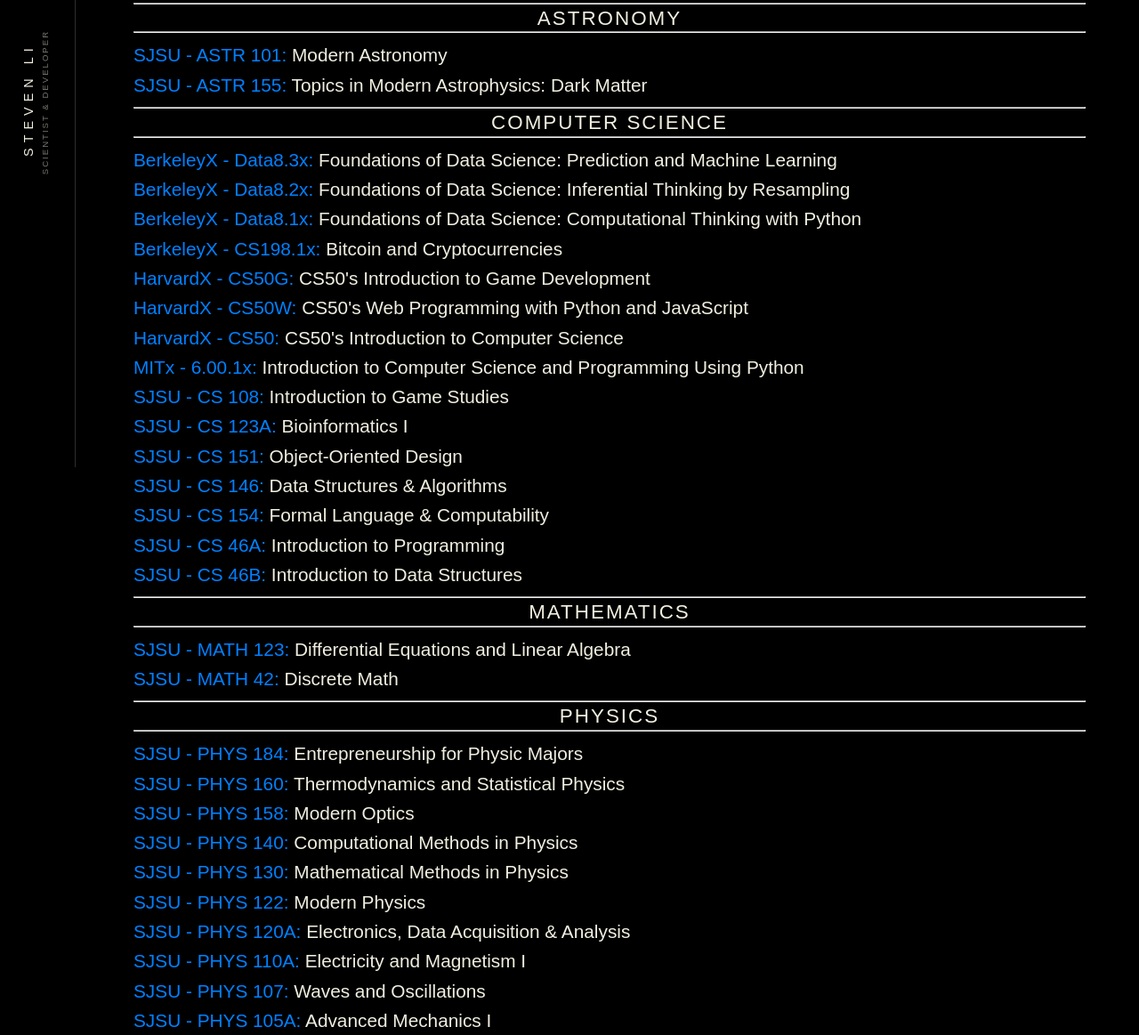
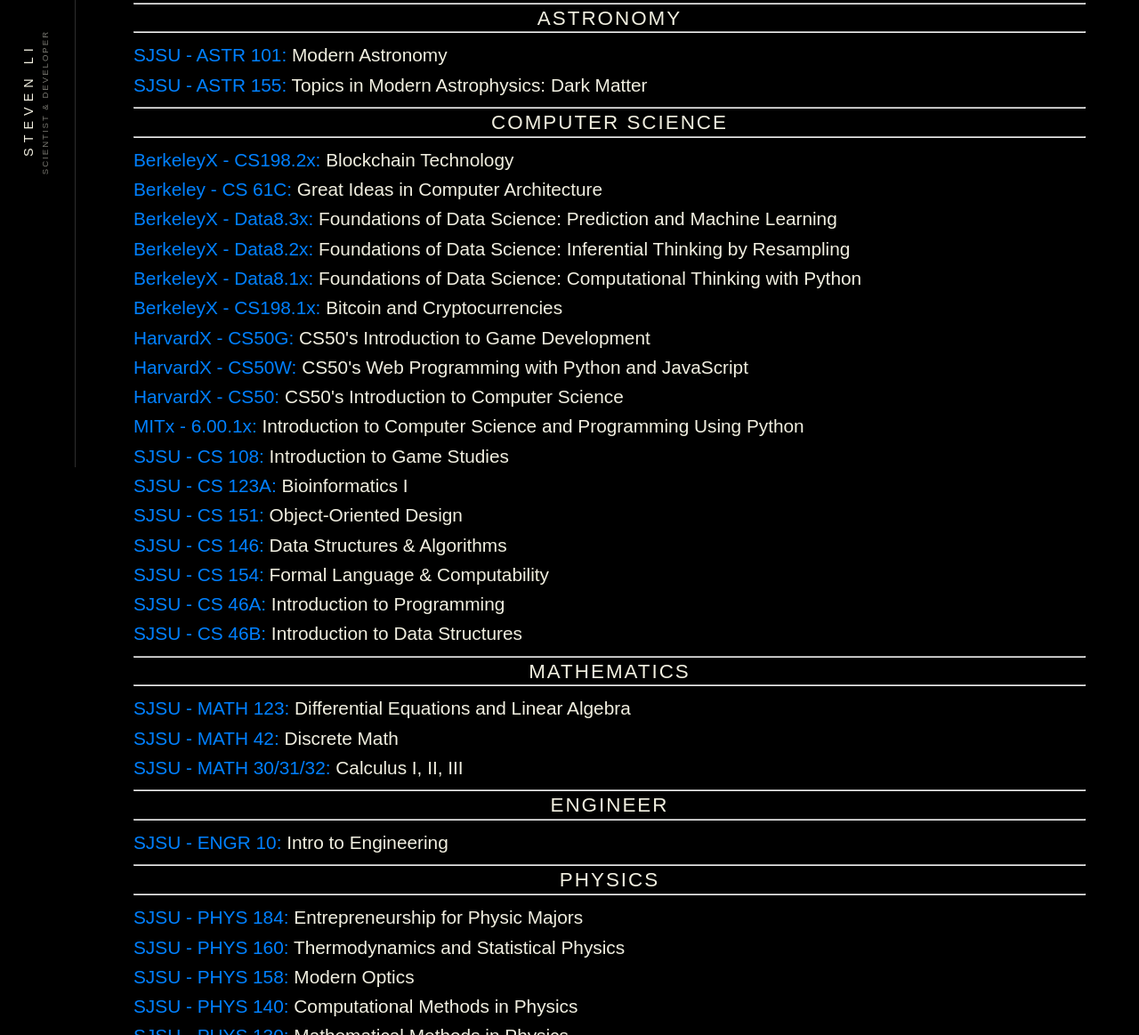
Before and after one commit to iTz-Shiny/itz-shiny.github.io, a plain HTML site: page academics.html in a window 1280 px wide. Shown: the part 284-1447 px from the top of the page at 89% size. Drawn offline with Linux system fonts and the light colour scheme.

Commit message:
updated academic

```diff
--- a/academics.html
+++ b/academics.html
@@ -32,6 +32,8 @@
 			<hr>
 			<center><h4>Computer Science</h4></center>
 			<hr>
+			<li><span class="course">BerkeleyX - CS198.2x:</span> Blockchain Technology</li>
+			<li><span class="course">Berkeley - CS 61C:</span> Great Ideas in Computer Architecture</li>
 			<li><span class="course">BerkeleyX - Data8.3x:</span> Foundations of Data Science: Prediction and Machine Learning</li>
 			<li><span class="course">BerkeleyX - Data8.2x:</span> Foundations of Data Science: Inferential Thinking by Resampling</li>
 			<li><span class="course">BerkeleyX - Data8.1x:</span> Foundations of Data Science: Computational Thinking with Python</li>
@@ -53,6 +55,11 @@
 			<hr>
 			<li><span class="course">SJSU - MATH 123:</span> Differential Equations and Linear Algebra</li>
 			<li><span class="course">SJSU - MATH 42:</span> Discrete Math</li>
+			<li><span class="course">SJSU - MATH 30/31/32:</span> Calculus I, II, III</li>
+			<hr>
+			<center><h4>Engineer</h4></center>
+			<hr>
+			<li><span class="course">SJSU - ENGR 10:</span> Intro to Engineering</li>
 			<hr>
 			<center><h4>Physics</h4></center>
 			<hr>
```
